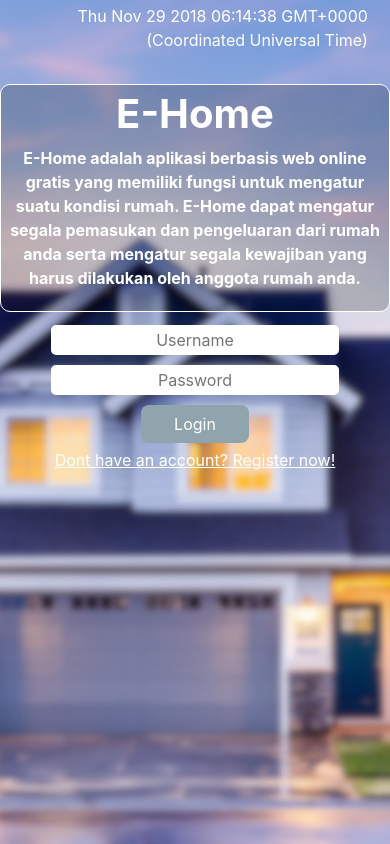
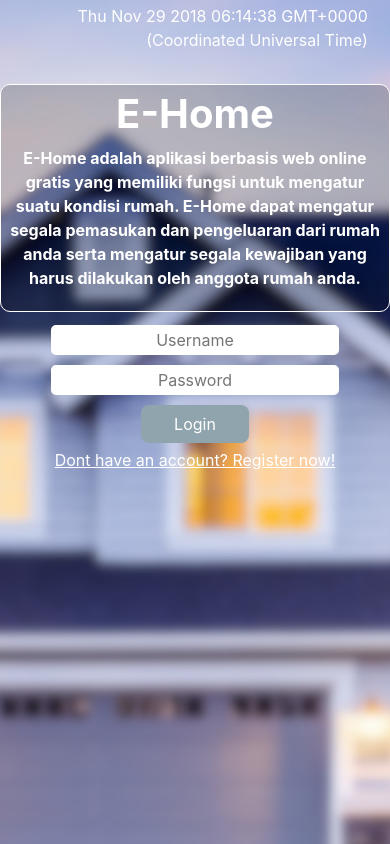
Before and after one commit to atjhoendz/Project_PemWEB, a CodeIgniter app: page /Project_PemWEB/ in a window 390 px wide. Run offline with CodeIgniter, Linux system fonts and the light colour scheme.

Commit message:
fixing bg on small mobile device

```diff
--- a/assets/css/style.css
+++ b/assets/css/style.css
@@ -670,7 +670,7 @@ hr{
     }
 
     /* fix it on deploy */
-    /* body{
-        background: #90a4ae;
-    } */
+    body{
+        background-size: auto;
+    }
 }
```
